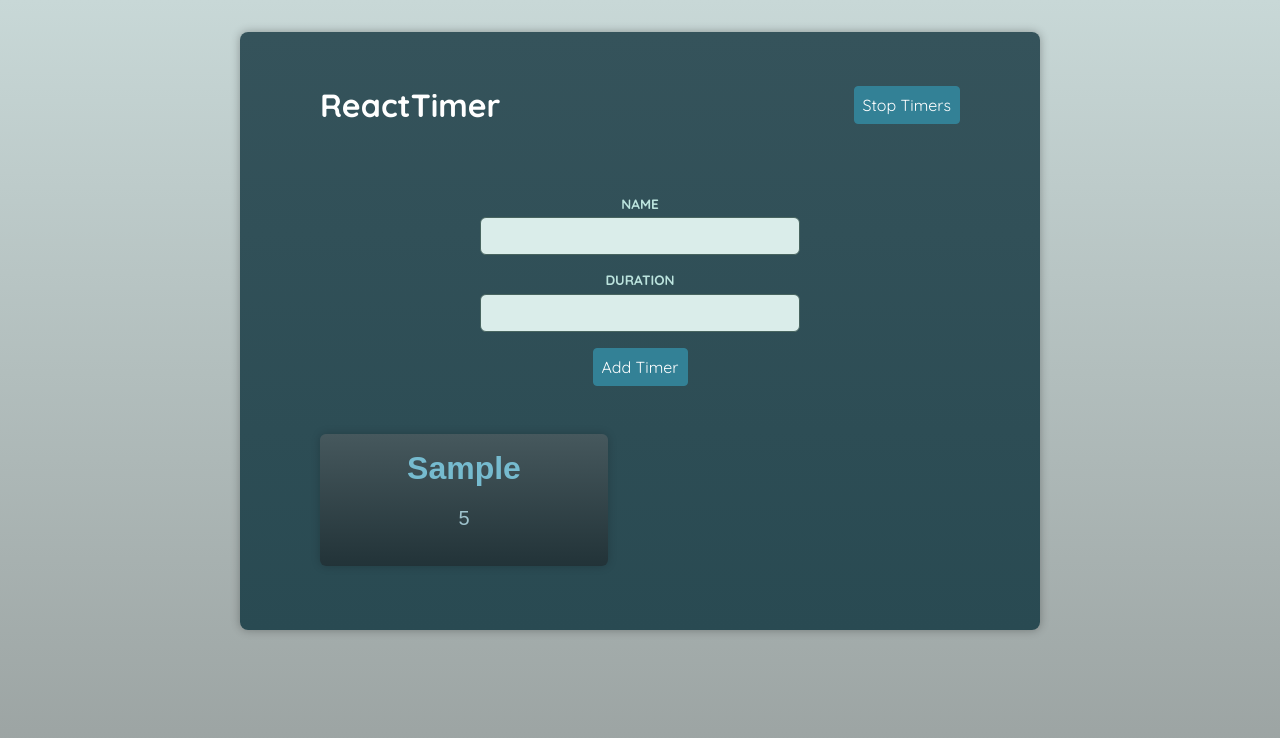
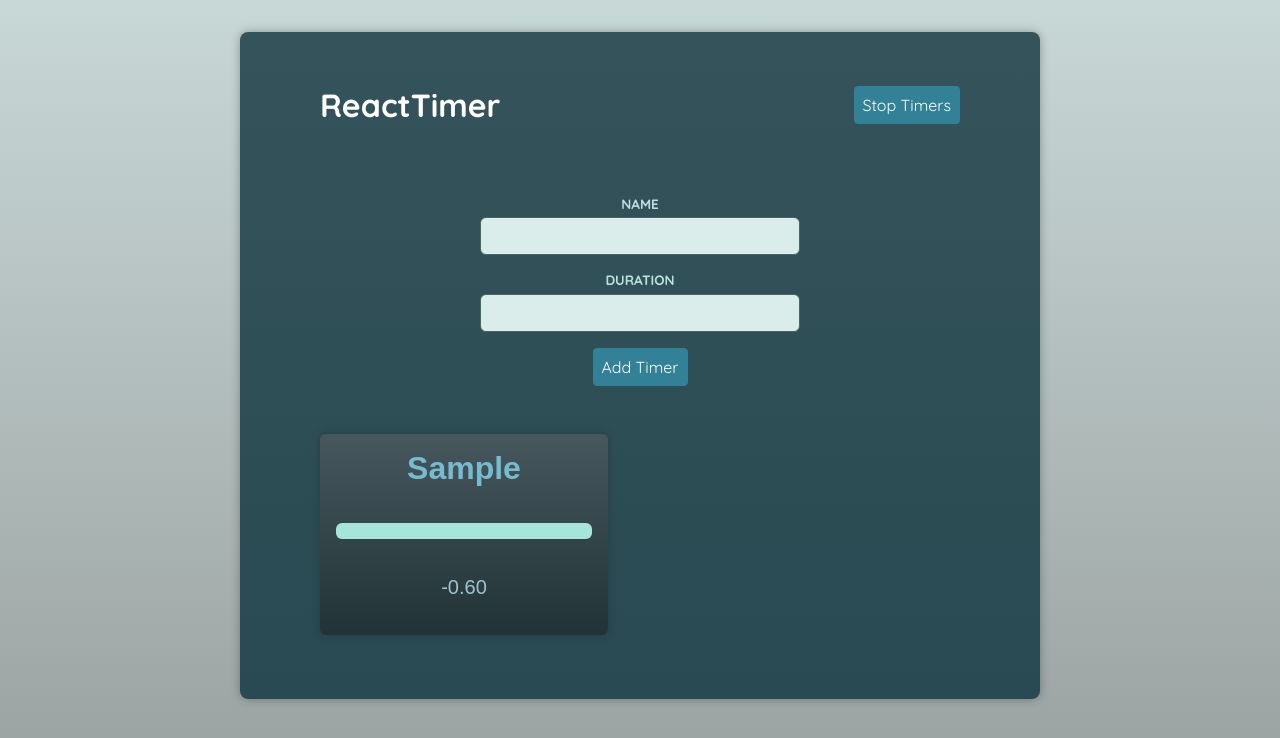
Before and after one commit to HAYOUNGJUN/academind-react-ts, a React (Vite) app: page / in a window 1280 px wide. Both pictures are taken after typing "Sample", "5" into the empty fields and a click on the button "Add Timer". Shown: the top 738 px of the page. Built offline with nearby package versions, Linux system fonts and the light colour scheme; a web font is replaced by a local one.

Commit message:
Add progress tag to Timer component with useEffect & setInterval

```diff
--- a/src/components/Timer.tsx
+++ b/src/components/Timer.tsx
@@ -1,11 +1,26 @@
+import { useEffect, useState } from 'react';
+
 import Container from './UI/Container.tsx';
 import { type Timer as TimerProps } from '../store/timers-context.tsx';
 
 export default function Timer({ name, duration }: TimerProps) {
+  const [remainingTime, setRemainingTime] = useState(duration * 1000);
+
+  useEffect(() => {
+    setInterval(() => {
+      setRemainingTime((prevTime) => prevTime - 50);
+    }, 50);
+  }, []);
+
+  const formattedRemainingTime = (remainingTime / 1000).toFixed(2);
+
   return (
-    <Container as="article">
+    <Container as='article'>
       <h2>{name}</h2>
-      <p>{duration}</p>
+      <p>
+        <progress max={duration * 1000} value={remainingTime} />
+      </p>
+      <p>{formattedRemainingTime}</p>
     </Container>
   );
 }
```
